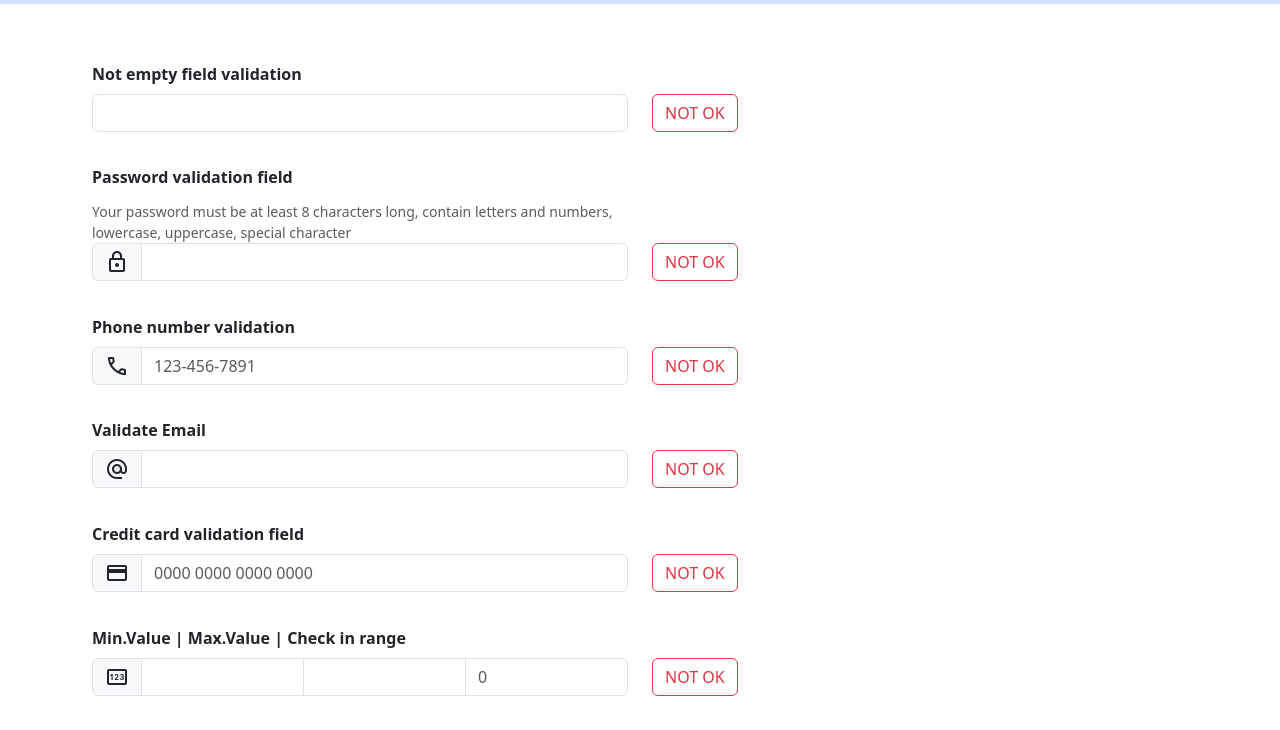
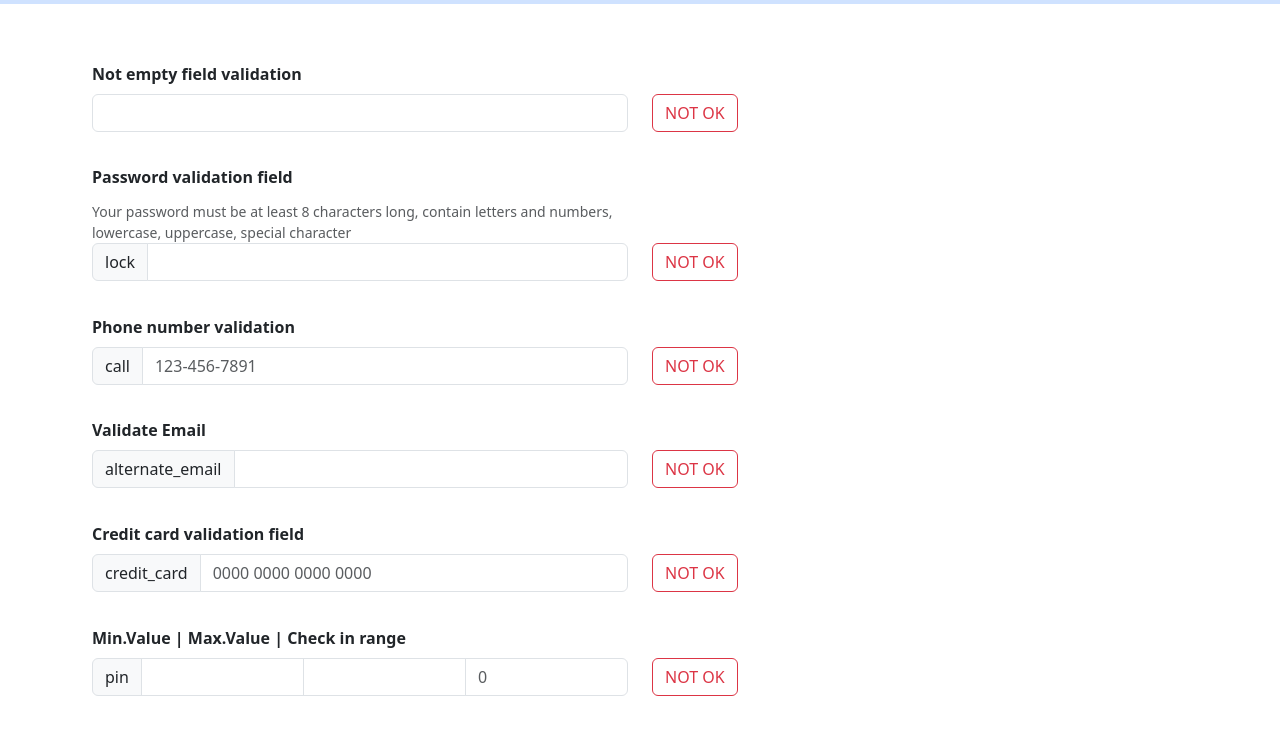
Before and after one commit to DelDmc/ValidationLibrary, a plain HTML site: page index.html in a window 1280 px wide. Shown: the part 70-800 px from the top of the page. Drawn offline with nearby package versions, Linux system fonts and the light colour scheme.

Commit message:
deleted third party library for icons

```diff
--- a/index.html
+++ b/index.html
@@ -7,7 +7,7 @@
   <title>ValidationLib</title>
   <link rel="stylesheet" type="text/css" href="styles.css">
   <link href="https://cdn.jsdelivr.net/npm/bootstrap@5.3.0-alpha1/dist/css/bootstrap.min.css" rel="stylesheet" integrity="sha384-GLhlTQ8iRABdZLl6O3oVMWSktQOp6b7In1Zl3/Jr59b6EGGoI1aFkw7cmDA6j6gD" crossorigin="anonymous">
-  <link rel="stylesheet" href="https://fonts.googleapis.com/css2?family=Material+Symbols+Outlined:opsz,wght,FILL,GRAD@20..48,100..700,0..1,-50..200" />
+  <!-- <link rel="stylesheet" href="https://fonts.googleapis.com/css2?family=Material+Symbols+Outlined:opsz,wght,FILL,GRAD@20..48,100..700,0..1,-50..200" /> -->
 </head>
 <body>
   <header class="p-3 bg-primary-subtle text-primary-emphasis">
```
